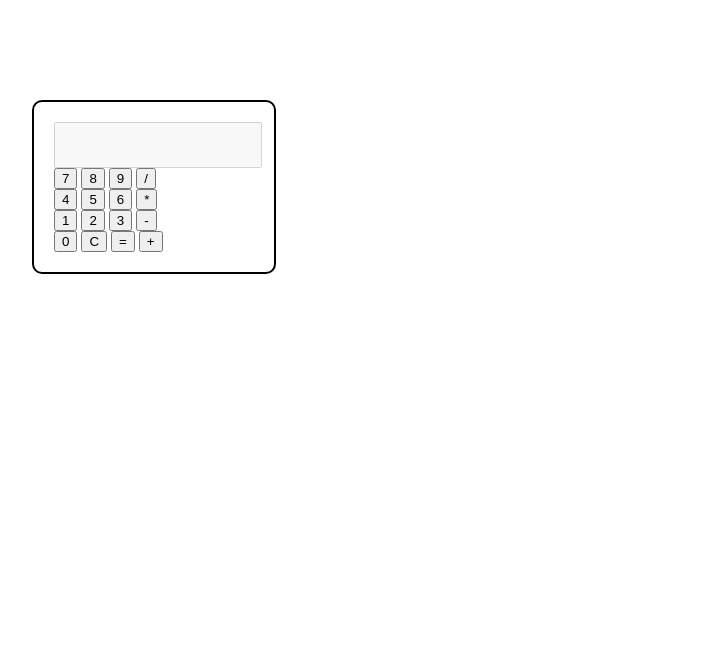
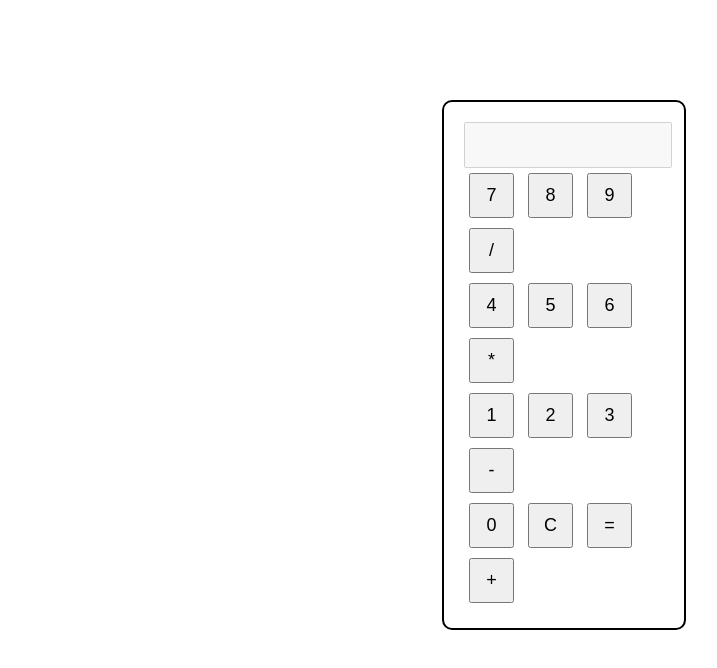
Before and after one commit to sourav173/calculator, a plain HTML site: page index.html in a window 1280 px wide. Shown: the whole page, without its empty margins (76-793 px from the left). Drawn offline with Linux system fonts and the light colour scheme.

Commit message:
button styled

```diff
--- a/css/style.css
+++ b/css/style.css
@@ -1,6 +1,6 @@
 .calculator{
     width: 200px;
-    margin: 100px;
+    margin: 100px auto;
     border: 2px solid #000;
     padding: 20px;
     border-radius: 10px;
@@ -12,3 +12,11 @@
     text-align: right;
     font-size: 18px;
 }
+
+.calculator button{
+    width: 45px;
+    height: 45px;
+    font-size: 18px;
+    margin: 5px;
+    cursor: pointer;
+}
```
